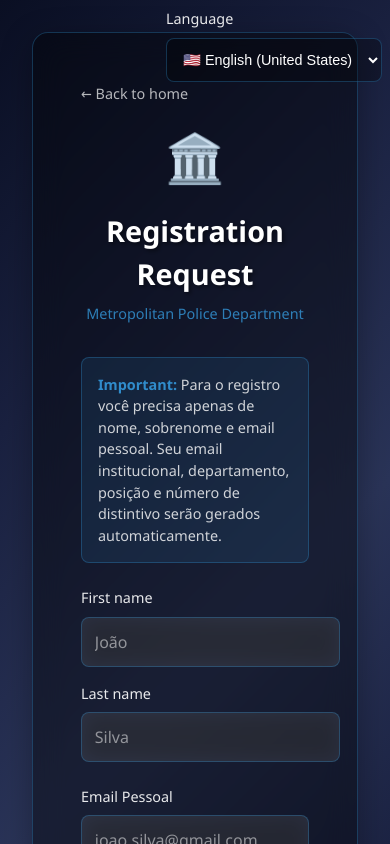
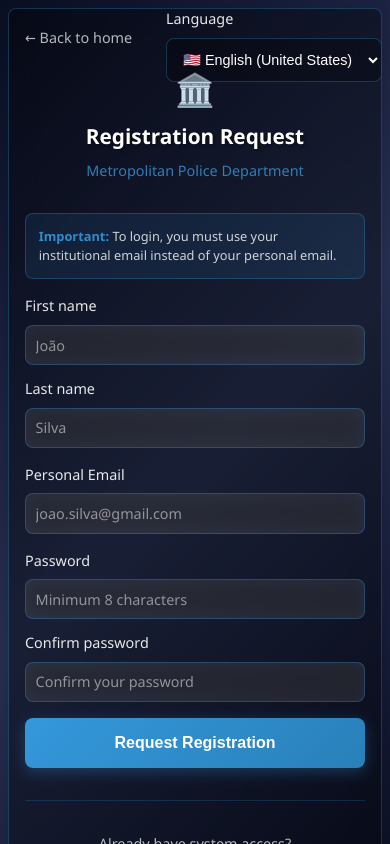
Before and after one commit to lcarli/CaseZero-Alternative, a React (Vite) app in the folder frontend/: page /register in a window 390 px wide. Shown: the top 844 px of the page. Built offline with nearby package versions, Linux system fonts and the light colour scheme.

Commit message:
Add translations and improve responsive design for registration form
Co-authored-by: lcarli <4472823+lcarli@users.noreply.github.com>

```diff
--- a/frontend/src/locales/en-US.ts
+++ b/frontend/src/locales/en-US.ts
@@ -208,4 +208,13 @@ export const enUS: Translations = {
   ctaDescription: 'Join the Metropolitan Police Department\'s investigation system and start your career as a detective. Access restricted to authorized personnel only.',
   accessSystem: 'Access System',
   requestAccess: 'Request Access',
+
+  // New registration form translations
+  newRegistrationInfo: 'For registration, you only need your first name, last name, and personal email. Your institutional email, department, position, and badge number will be automatically generated.',
+  institutionalEmailPreview: '🎯 Your institutional email will be:',
+  personalEmail: 'Personal Email',
+  submitting: 'Submitting...',
+  requestRegistrationBtn2: 'Request Registration',
+  institutionalEmailInfo: 'Your institutional email will be:',
+  useInstitutionalLogin: 'To login, you must use your institutional email instead of your personal email.',
 };
--- a/frontend/src/locales/es-ES.ts
+++ b/frontend/src/locales/es-ES.ts
@@ -208,4 +208,13 @@ export const esES: Translations = {
   ctaDescription: 'Únete al sistema de investigación del Departamento de Policía Metropolitana y comienza tu carrera como detective. Acceso restringido solo a personal autorizado.',
   accessSystem: 'Acceder al Sistema',
   requestAccess: 'Solicitar Acceso',
+
+  // New registration form translations
+  newRegistrationInfo: 'Para el registro solo necesitas tu nombre, apellido y email personal. Tu email institucional, departamento, posición y número de placa serán generados automáticamente.',
+  institutionalEmailPreview: '🎯 Tu email institucional será:',
+  personalEmail: 'Email Personal',
+  submitting: 'Enviando...',
+  requestRegistrationBtn2: 'Solicitar Registro',
+  institutionalEmailInfo: 'Tu email institucional será:',
+  useInstitutionalLogin: 'Para iniciar sesión, debes usar tu email institucional en lugar de tu email personal.',
 };
--- a/frontend/src/locales/fr-FR.ts
+++ b/frontend/src/locales/fr-FR.ts
@@ -208,4 +208,13 @@ export const frFR: Translations = {
   ctaDescription: 'Rejoignez le système d\'investigation du Département de Police Métropolitaine et commencez votre carrière en tant que détective. Accès restreint au personnel autorisé uniquement.',
   accessSystem: 'Accéder au Système',
   requestAccess: 'Demander l\'Accès',
+
+  // New registration form translations
+  newRegistrationInfo: 'Pour l\'inscription, vous n\'avez besoin que de votre prénom, nom de famille et email personnel. Votre email institutionnel, département, poste et numéro de badge seront générés automatiquement.',
+  institutionalEmailPreview: '🎯 Votre email institutionnel sera:',
+  personalEmail: 'Email Personnel',
+  submitting: 'Envoi en cours...',
+  requestRegistrationBtn2: 'Demander l\'Inscription',
+  institutionalEmailInfo: 'Votre email institutionnel sera:',
+  useInstitutionalLogin: 'Pour vous connecter, vous devez utiliser votre email institutionnel au lieu de votre email personnel.',
 };
--- a/frontend/src/locales/pt-BR.ts
+++ b/frontend/src/locales/pt-BR.ts
@@ -208,4 +208,13 @@ export const ptBR: Translations = {
   ctaDescription: 'Junte-se ao sistema de investigação do Departamento de Polícia Metropolitana e inicie sua carreira como detetive. Acesso restrito apenas a pessoal autorizado.',
   accessSystem: 'Acessar Sistema',
   requestAccess: 'Solicitar Acesso',
+
+  // New registration form translations
+  newRegistrationInfo: 'Para o registro você precisa apenas de nome, sobrenome e email pessoal. Seu email institucional, departamento, posição e número de distintivo serão gerados automaticamente.',
+  institutionalEmailPreview: '🎯 Seu email institucional será:',
+  personalEmail: 'Email Pessoal',
+  submitting: 'Enviando...',
+  requestRegistrationBtn2: 'Solicitar Registro',
+  institutionalEmailInfo: 'Seu email institucional será:',
+  useInstitutionalLogin: 'Para fazer login, você deverá usar seu email institucional ao invés do email pessoal.',
 };
--- a/frontend/src/pages/RegisterPage.tsx
+++ b/frontend/src/pages/RegisterPage.tsx
@@ -12,18 +12,41 @@ const PageContainer = styled.div`
   align-items: center;
   justify-content: center;
   font-family: 'Segoe UI', Tahoma, Geneva, Verdana, sans-serif;
-  padding: 2rem;
+  padding: 1rem;
+  box-sizing: border-box;
+
+  @media (max-height: 800px) {
+    align-items: flex-start;
+    padding-top: 2rem;
+  }
+
+  @media (max-width: 480px) {
+    padding: 0.5rem;
+  }
 `
 
 const RegisterCard = styled.div`
   background: rgba(0, 0, 0, 0.4);
   border: 1px solid rgba(52, 152, 219, 0.3);
   border-radius: 1rem;
-  padding: 3rem;
+  padding: 2rem;
   backdrop-filter: blur(15px);
   box-shadow: 0 8px 32px rgba(0, 0, 0, 0.3);
   width: 100%;
   max-width: 500px;
+  margin: 1rem 0;
+
+  @media (max-width: 600px) {
+    padding: 1.5rem;
+    border-radius: 0.5rem;
+    max-width: 100%;
+    margin: 0.5rem 0;
+  }
+
+  @media (max-width: 480px) {
+    padding: 1rem;
+    margin: 0;
+  }
 `
 
 const Header = styled.div`
@@ -32,15 +55,24 @@ const Header = styled.div`
 `
 
 const Logo = styled.div`
-  font-size: 3rem;
+  font-size: 2.5rem;
   margin-bottom: 1rem;
+
+  @media (max-width: 480px) {
+    font-size: 2rem;
+    margin-bottom: 0.5rem;
+  }
 `
 
 const Title = styled.h1`
   color: white;
-  font-size: 1.8rem;
+  font-size: 1.6rem;
   margin: 0 0 0.5rem 0;
   text-shadow: 2px 2px 4px rgba(0, 0, 0, 0.5);
+
+  @media (max-width: 480px) {
+    font-size: 1.3rem;
+  }
 `
 
 const Subtitle = styled.p`
@@ -52,7 +84,11 @@ const Subtitle = styled.p`
 const Form = styled.form`
   display: flex;
   flex-direction: column;
-  gap: 1.5rem;
+  gap: 1.2rem;
+
+  @media (max-width: 480px) {
+    gap: 1rem;
+  }
 `
 
 const FormRow = styled.div`
@@ -62,6 +98,7 @@ const FormRow = styled.div`
 
   @media (max-width: 600px) {
     grid-template-columns: 1fr;
+    gap: 0.8rem;
   }
 `
 
@@ -87,6 +124,8 @@ const Input = styled.input`
   font-family: inherit;
   backdrop-filter: blur(10px);
   transition: all 0.3s ease;
+  width: 100%;
+  box-sizing: border-box;
 
   &::placeholder {
     color: rgba(255, 255, 255, 0.5);
@@ -97,6 +136,11 @@ const Input = styled.input`
     border-color: rgba(52, 152, 219, 0.6);
     background: rgba(255, 255, 255, 0.15);
     box-shadow: 0 0 0 3px rgba(52, 152, 219, 0.1);
+  }
+
+  @media (max-width: 480px) {
+    padding: 0.6rem;
+    font-size: 0.9rem;
   }
 `
 
@@ -174,6 +218,12 @@ const InfoBox = styled.div`
   strong {
     color: rgba(52, 152, 219, 0.9);
   }
+
+  @media (max-width: 480px) {
+    padding: 0.8rem;
+    font-size: 0.8rem;
+    margin-bottom: 1rem;
+  }
 `
 
 const EmailPreview = styled.div`
@@ -193,9 +243,21 @@ const EmailPreview = styled.div`
   .email {
     color: rgba(46, 204, 113, 1);
     font-weight: 600;
-    font-size: 1.1rem;
+    font-size: 1rem;
     font-family: monospace;
     word-break: break-all;
+  }
+
+  @media (max-width: 480px) {
+    padding: 0.8rem;
+
+    .label {
+      font-size: 0.8rem;
+    }
+
+    .email {
+      font-size: 0.9rem;
+    }
   }
 `
 
@@ -293,7 +355,7 @@ const RegisterPage = () => {
         password: formData.password
       })
 
-      setSuccess(`${response.message} Seu email institucional será: ${response.policeEmail}`)
+      setSuccess(`${response.message} ${t('institutionalEmailInfo')} ${response.policeEmail}`)
 
       // Navigate to login after successful registration
       setTimeout(() => {
@@ -328,7 +390,7 @@ const RegisterPage = () => {
         </Header>
 
         <InfoBox>
-          <strong>{t('importantNote')}</strong> Para o registro você precisa apenas de nome, sobrenome e email pessoal. Seu email institucional, departamento, posição e número de distintivo serão gerados automaticamente.
+          <strong>{t('importantNote')}</strong> {t('useInstitutionalLogin')}
         </InfoBox>
 
         <Form onSubmit={handleSubmit}>
@@ -365,13 +427,13 @@ const RegisterPage = () => {
 
           {generatedPoliceEmail && (
             <EmailPreview>
-              <div className="label">🎯 Seu email institucional será:</div>
+              <div className="label">{t('institutionalEmailPreview')}</div>
               <div className="email">{generatedPoliceEmail}</div>
             </EmailPreview>
           )}
 
           <FormGroup>
-            <Label htmlFor="personalEmail">Email Pessoal</Label>
+            <Label htmlFor="personalEmail">{t('personalEmail')}</Label>
             <Input
               type="email"
               id="personalEmail"
@@ -413,7 +475,7 @@ const RegisterPage = () => {
           </FormRow>
 
           <Button type="submit" disabled={isLoading}>
-            {isLoading ? 'Enviando...' : 'Solicitar Registro'}
+            {isLoading ? t('submitting') : t('requestRegistrationBtn2')}
           </Button>
         </Form>
 
```
Also changed, not shown: frontend/src/types/i18n.ts (+9 -0 lines).
